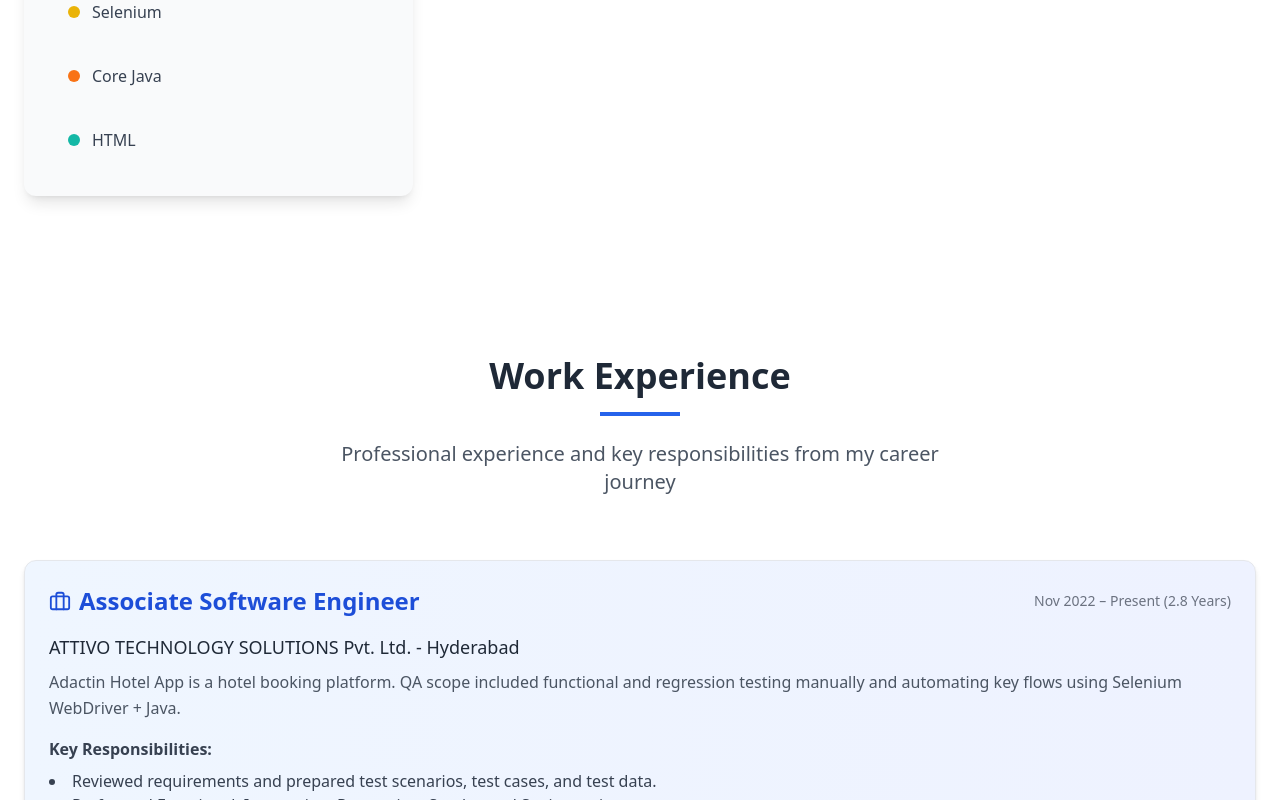
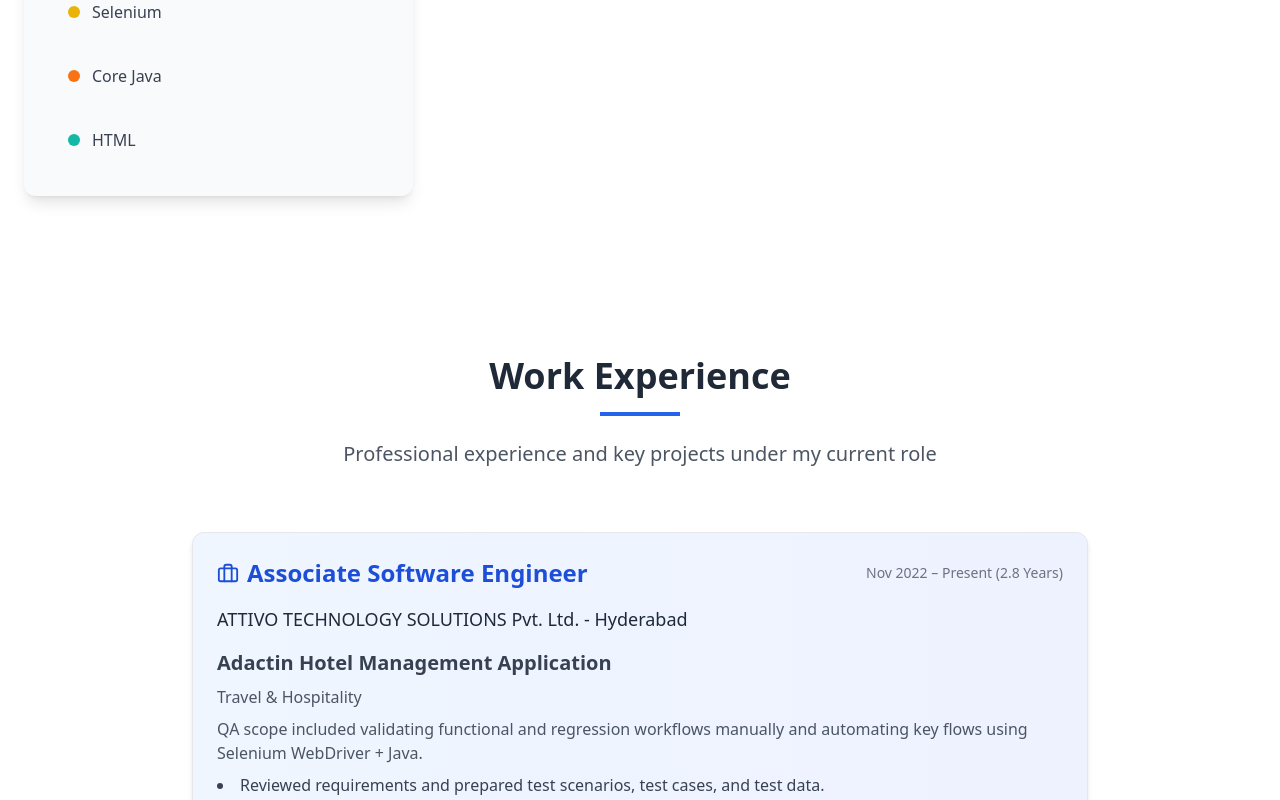
Before and after one commit to kusamrajesh/KusamRajesh-Portfolio, a React (Vite) app: page / in a window 1280 px wide. Shown: the part 2000-2800 px from the top of the page. Built offline with nearby package versions, Linux system fonts and the light colour scheme.

Commit message:
Updated Portfolio.tsx

```diff
--- a/src/components/Portfolio.tsx
+++ b/src/components/Portfolio.tsx
@@ -27,78 +27,41 @@ const Portfolio: React.FC = () => {
     },
   ];
 
-  // -------------------- Work Experience --------------------
-  const experiences = [
-    {
+  // -------------------- Work Experience (Single Role, Two Projects) --------------------
+  const experience = {
     role: "Associate Software Engineer",
     company: "ATTIVO TECHNOLOGY SOLUTIONS Pvt. Ltd.",
     location: "Hyderabad",
     period: "Nov 2022 – Present (2.8 Years)",
-      project: "Adactin Hotel Management Application",
+    projects: [
+      {
+        name: "Adactin Hotel Management Application",
         domain: "Travel & Hospitality",
         description:
-        "Adactin Hotel App is a hotel booking platform. QA scope included functional and regression testing manually and automating key flows using Selenium WebDriver + Java.",
+          "QA scope included validating functional and regression workflows manually and automating key flows using Selenium WebDriver + Java.",
         responsibilities: [
           "Reviewed requirements and prepared test scenarios, test cases, and test data.",
           "Performed Functional, Integration, Regression, Smoke, and Sanity testing.",
           "Validated complete booking workflow: Login → Search → Select → Book → Confirm → Cancel.",
           "Conducted cross-browser and UI testing on Chrome, Firefox, and Edge.",
-        "Logged and tracked defects using JIRA and worked closely with developers.",
-        "Prepared RTM (Requirement Traceability Matrix) and test execution reports.",
-        "Participated in Agile ceremonies (daily stand-ups, sprint planning, retrospectives).",
-      ],
-      automationContribution: [
+          "Logged and tracked defects using JIRA and collaborated with developers.",
           "Automated Login, Search Hotel, and Booking Confirmation modules using Selenium WebDriver + Java.",
-        "Applied XPath, CSS Selectors, ID, and Name locators for element identification.",
-        "Used TestNG for regression suite execution and reporting.",
-        "Created data-driven tests for hotel search with multiple input values.",
-        "Automated repetitive regression cases, reducing manual effort by ~20%.",
-      ],
-      achievements: [
-        "Improved test coverage by documenting detailed test cases.",
-        "Reduced defect leakage into UAT by enhancing regression coverage.",
-        "Contributed automation scripts for critical flows, saving ~15–20% manual testing time.",
         ],
       },
       {
-      role: "QA Engineer – HR Management System (HRMS)",
-      company: "ATTIVO TECHNOLOGY SOLUTIONS Pvt. Ltd.",
-      period: "Nov 2022 – Present",
+        name: "HR Management System (HRMS)",
         domain: "HR / Enterprise Solutions",
         description:
-        "HRMS is a web-based application to manage Employee Information, Leave Requests, Payroll, and Recruitment. Included manual and automated testing of workflows.",
+          "HRMS manages Employee Information, Leave Requests, Payroll, and Recruitment. QA scope included manual and automated testing.",
         responsibilities: [
           "Tested end-to-end workflows: Employee Onboarding → Leave Requests → Payroll.",
-        "Designed and executed test scenarios, test cases, and prepared RTM to ensure requirement coverage.",
+          "Designed and executed test scenarios, test cases, and prepared RTM.",
           "Performed Functional, Regression, and Integration testing across modules.",
-        "Logged and tracked defects in JIRA, collaborated with developers, and retested after fixes.",
-        "Conducted cross-browser testing (Chrome, Firefox, Edge) to ensure compatibility.",
-      ],
-      automationContribution: [
           "Automated Login and Leave Approval workflows using Selenium WebDriver + Java.",
-        "Generated automation execution reports.",
-      ],
-      achievements: [
-        "Reduced manual effort in regression testing by automating repetitive workflows (~15–20% time saving).",
         ],
       },
-  ];
-
-  // -------------------- Education --------------------
-  const education = [
-    {
-      degree: "Bachelor of Technology (B.Tech) - Mechanical Engineering",
-      college: "BITS Warangal",
-      period: "2019 – 2022",
-      description:
-        "Built a strong foundation in engineering concepts, problem-solving, and logical thinking. Transitioned into software testing by applying analytical skills and attention to detail in technology-driven environments.",
-      highlights: [
-        "Focused on core mechanical and analytical problem-solving",
-        "Learned structured project management and documentation",
-        "Developed passion for software quality and automation",
     ],
-    },
-  ];
+  };
 
   return (
     <>
@@ -109,56 +72,33 @@ const Portfolio: React.FC = () => {
             <h2 className="text-4xl font-bold text-gray-800 mb-4">Work Experience</h2>
             <div className="w-20 h-1 bg-blue-600 mx-auto mb-6"></div>
             <p className="text-xl text-gray-600 max-w-2xl mx-auto">
-              Professional experience and key responsibilities from my career journey
+              Professional experience and key projects under my current role
             </p>
           </div>
 
-          <div className="space-y-8">
-            {experiences.map((exp, index) => (
-              <div
-                key={index}
-                className="bg-gradient-to-r from-blue-50 to-indigo-50 border border-gray-200 rounded-xl shadow-md hover:shadow-xl transition duration-300 p-6"
-              >
+          <div className="bg-gradient-to-r from-blue-50 to-indigo-50 border border-gray-200 rounded-xl shadow-md hover:shadow-xl transition duration-300 p-6 max-w-4xl mx-auto">
             <div className="flex items-center justify-between mb-4">
               <h3 className="text-2xl font-semibold text-blue-700 flex items-center space-x-2">
                 <Briefcase size={22} />
-                    <span>{exp.role}</span>
+                <span>{experience.role}</span>
               </h3>
-                  <span className="text-sm text-gray-500">{exp.period}</span>
+              <span className="text-sm text-gray-500">{experience.period}</span>
             </div>
-                <h4 className="text-lg font-medium text-gray-800 mb-2">
-                  {exp.company} {exp.location ? `- ${exp.location}` : ""}
+            <h4 className="text-lg font-medium text-gray-800 mb-4">
+              {experience.company} - {experience.location}
             </h4>
-                <p className="text-gray-600 mb-4 leading-relaxed">{exp.description}</p>
 
-                <h5 className="font-semibold text-gray-700 mb-2">Key Responsibilities:</h5>
-                <ul className="list-disc list-inside mb-4 text-gray-700">
-                  {exp.responsibilities.map((r, i) => (
-                    <li key={i}>{r}</li>
+            {/* Projects under this role */}
+            {experience.projects.map((proj, i) => (
+              <div key={i} className="mb-6">
+                <h5 className="text-xl font-semibold text-gray-700 mb-2">{proj.name}</h5>
+                <p className="text-gray-600 mb-2">{proj.domain}</p>
+                <p className="text-gray-600 mb-2">{proj.description}</p>
+                <ul className="list-disc list-inside text-gray-700">
+                  {proj.responsibilities.map((r, idx) => (
+                    <li key={idx}>{r}</li>
                   ))}
                 </ul>
-
-                {exp.automationContribution && (
-                  <>
-                    <h5 className="font-semibold text-gray-700 mb-2">Automation Contribution:</h5>
-                    <ul className="list-disc list-inside mb-4 text-gray-700">
-                      {exp.automationContribution.map((a, i) => (
-                        <li key={i}>{a}</li>
-                      ))}
-                    </ul>
-                  </>
-                )}
-
-                {exp.achievements && (
-                  <>
-                    <h5 className="font-semibold text-gray-700 mb-2">Achievements:</h5>
-                    <ul className="list-disc list-inside text-gray-700">
-                      {exp.achievements.map((a, i) => (
-                        <li key={i}>{a}</li>
-                      ))}
-                    </ul>
-                  </>
-                )}
               </div>
             ))}
           </div>
@@ -172,7 +112,7 @@ const Portfolio: React.FC = () => {
             <h2 className="text-4xl font-bold text-gray-800 mb-4">Projects</h2>
             <div className="w-20 h-1 bg-blue-600 mx-auto mb-6"></div>
             <p className="text-xl text-gray-600 max-w-2xl mx-auto">
-              A selection of projects that showcase my testing expertise and quality assurance skills
+              Additional projects and demos showcasing my skills
             </p>
           </div>
 
@@ -190,7 +130,6 @@ const Portfolio: React.FC = () => {
                     alt={project.title}
                     className="w-full h-48 object-cover transition-transform duration-300 hover:scale-110"
                   />
-                  <div className="absolute inset-0 bg-blue-900 bg-opacity-0 hover:bg-opacity-20 transition-all duration-300"></div>
                 </div>
 
                 <div className="p-6">
```
Lines whose indentation alone changed are shown as unchanged.
